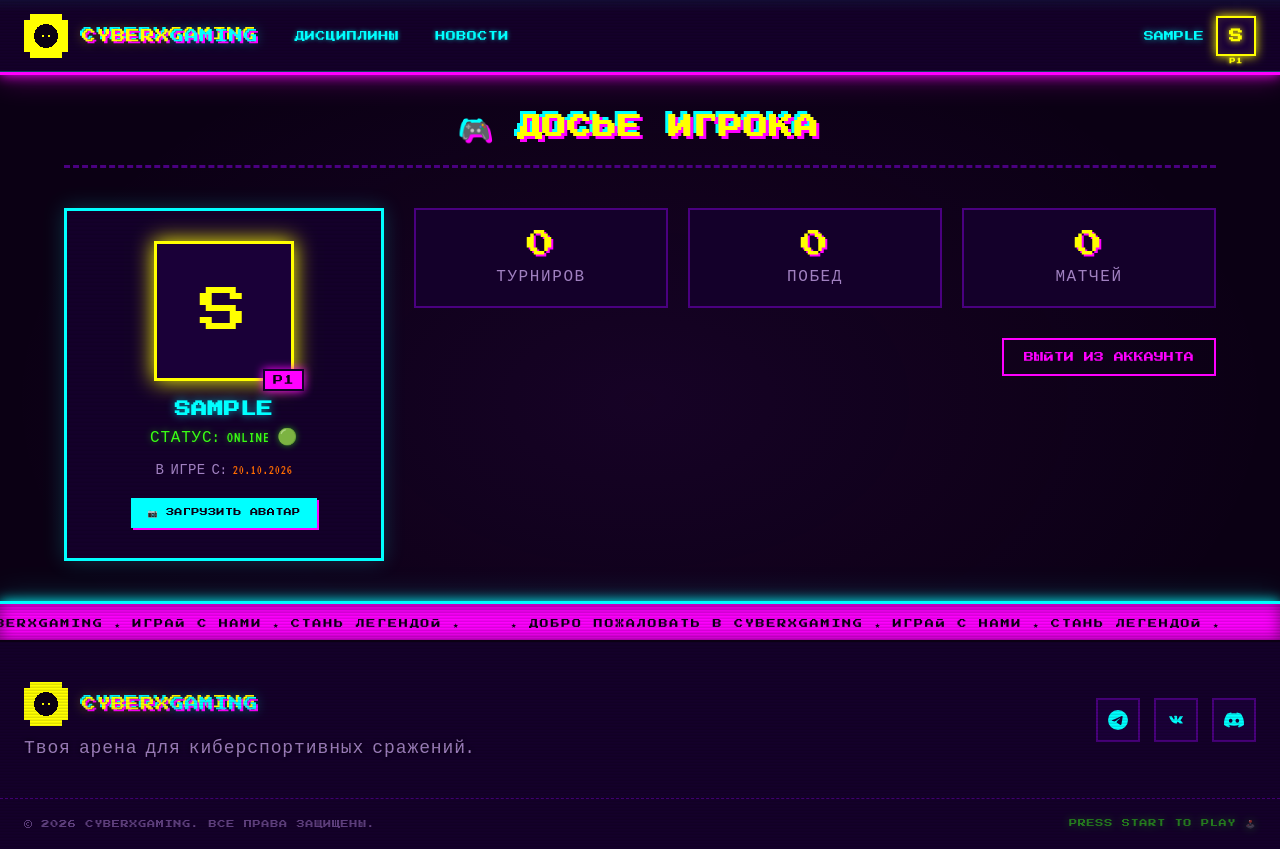
After one commit to iamnotzayats/CyberX, a Django app: a page that uses templates/base.html in a window 1280 px wide. The commit adds this page. Run offline with Django 5.2, Linux system fonts and the light colour scheme; the visitor is signed in with stand-in values (Sample User, id 1); data comes from the database, SQL or seed files in the repository.

Commit message:
Added online/offline user status

```diff
--- a/cyberxclient/urls.py
+++ b/cyberxclient/urls.py
@@ -21,6 +21,9 @@ urlpatterns = [
     path('ajax/logout/', views.ajax_logout, name='ajax_logout'),
     path('ajax/password-reset/', views.ajax_password_reset, name='ajax_password_reset'),
     path('reset/<uidb64>/<token>/', views.reset_password_page, name='reset_password_page'),
+
+    # Маршруты для профиля
+    path('profile/<str:username>/', views.profile, name='profile'),
 ]+ static(settings.MEDIA_URL, document_root=settings.MEDIA_ROOT)
 
 if settings.DEBUG:
--- a/cyberxclient/views.py
+++ b/cyberxclient/views.py
@@ -3,7 +3,7 @@ import traceback
 from django.contrib.auth import authenticate, login, logout
 from django.http import JsonResponse
 from django.db.models import Prefetch
-from django.shortcuts import render, get_object_or_404
+from django.shortcuts import render, get_object_or_404, redirect
 from django.core.paginator import Paginator
 from django.core.mail import send_mail
 from django.contrib.auth.tokens import default_token_generator
@@ -16,6 +16,8 @@ from django.utils.http import urlsafe_base64_decode
 from django.core.mail import EmailMultiAlternatives
 
 from .models import *
+from django.contrib.auth.decorators import login_required
+from django.contrib import messages
 
 
 def home(request):
@@ -266,3 +268,19 @@ def reset_password_page(request, uidb64, token):
         return render(request, 'password_reset_confirm.html', {'form': form})
     else:
         return render(request, 'password_reset_invalid.html')
+
+
+
+#@login_required(login_url='/')
+def profile(request, username):
+    profile_user = get_object_or_404(Users, username=username)
+
+    if request.user.is_authenticated:
+        request.user.last_activity = timezone.now()
+        request.user.save(update_fields=['last_activity'])
+
+    # 3. Передаем профиль этого пользователя в шаблон
+    return render(request, 'profile.html', {
+        'page_title': f'Профиль — {profile_user.username}',
+        'profile_user': profile_user, # <-- Передаем того, чей профиль открыт
+    })
--- /dev/null
+++ b/static/css/profile.css
@@ -0,0 +1,256 @@
+/* ============================================================
+   СТРАНИЦА ПРОФИЛЯ (PLAYER DOSSIER)
+   ============================================================ */
+.profile-page {
+    max-width: 1200px;
+    margin: 40px auto;
+    padding: 0 24px;
+}
+
+.profile-header {
+    text-align: center;
+    margin-bottom: 40px;
+    border-bottom: 3px dashed var(--border-dim);
+    padding-bottom: 20px;
+}
+
+.profile-title {
+    font-family: var(--font-pixel);
+    font-size: 24px;
+    color: var(--neon-yellow);
+    text-shadow: 3px 3px 0 var(--neon-magenta), -3px -3px 0 var(--neon-cyan);
+    margin: 0;
+    letter-spacing: .05em;
+    animation: title-jitter 3s steps(2) infinite;
+}
+
+/* Сообщения */
+.profile-messages {
+    margin-bottom: 20px;
+}
+.profile-message {
+    padding: 12px;
+    font-family: var(--font-pixel);
+    font-size: 10px;
+    text-align: center;
+    border: 2px solid;
+    margin-bottom: 10px;
+}
+.profile-message--success {
+    color: var(--neon-green);
+    border-color: var(--neon-green);
+    background: rgba(57,255,20,.1);
+    box-shadow: 0 0 12px rgba(57,255,20,.3);
+}
+.profile-message--error {
+    color: var(--neon-magenta);
+    border-color: var(--neon-magenta);
+    background: rgba(255,0,255,.1);
+    box-shadow: 0 0 12px rgba(255,0,255,.3);
+}
+
+/* Сетка */
+.profile-layout {
+    display: grid;
+    grid-template-columns: 320px 1fr;
+    gap: 30px;
+    align-items: start;
+}
+
+/* ---------- ЛЕВАЯ КОЛОНКА (КАРТОЧКА) ---------- */
+.profile-card {
+    background: var(--bg-header);
+    border: 3px solid var(--neon-cyan);
+    box-shadow: 0 0 20px rgba(0,255,255,.2);
+    padding: 30px 20px;
+    text-align: center;
+    position: relative;
+}
+.profile-card::after {
+    content: "";
+    position: absolute;
+    inset: 0;
+    pointer-events: none;
+    background: repeating-linear-gradient(
+        to bottom,
+        rgba(0,0,0,0) 0px,
+        rgba(0,0,0,0) 2px,
+        rgba(0,0,0,.1) 3px,
+        rgba(0,0,0,.1) 4px
+    );
+    mix-blend-mode: multiply;
+    z-index: 1;
+}
+.profile-card > * { position: relative; z-index: 2; }
+
+.profile-avatar-wrap {
+    position: relative;
+    width: 140px;
+    height: 140px;
+    margin: 0 auto 20px;
+}
+
+.profile-avatar-img {
+    width: 100%;
+    height: 100%;
+    object-fit: cover;
+    border: 3px solid var(--neon-yellow);
+    box-shadow: 0 0 20px var(--neon-yellow);
+}
+
+.profile-avatar-placeholder {
+    width: 100%;
+    height: 100%;
+    display: flex;
+    align-items: center;
+    justify-content: center;
+    background: var(--bg-inset);
+    border: 3px solid var(--neon-yellow);
+    color: var(--neon-yellow);
+    font-family: var(--font-pixel);
+    font-size: 48px;
+    box-shadow: 0 0 20px var(--neon-yellow);
+}
+
+.profile-rank {
+    position: absolute;
+    bottom: -10px;
+    right: -10px;
+    background: var(--neon-magenta);
+    color: #0b0014;
+    font-family: var(--font-pixel);
+    font-size: 10px;
+    padding: 4px 8px;
+    border: 2px solid var(--bg-header);
+    box-shadow: 0 0 10px var(--neon-magenta);
+}
+
+.profile-username {
+    font-family: var(--font-pixel);
+    font-size: 16px;
+    color: var(--neon-cyan);
+    text-shadow: 0 0 8px rgba(0,255,255,.6);
+    margin: 0 0 10px 0;
+    word-break: break-all;
+}
+
+.profile-status {
+    font-family: var(--font-mono);
+    font-size: 16px;
+    margin: 0 0 15px 0;
+    text-transform: uppercase;
+    letter-spacing: .05em;
+}
+
+/* Онлайн (Зеленый) */
+.profile-status--online {
+    color: var(--neon-green);
+    text-shadow: 0 0 6px rgba(57,255,20,.5);
+}
+
+/* Оффлайн (Магента) */
+.profile-status--offline {
+    color: var(--neon-magenta);
+    text-shadow: 0 0 6px rgba(255,0,255,.5);
+}
+
+.profile-joined {
+    font-family: var(--font-mono);
+    font-size: 14px;
+    color: var(--fg-muted);
+    margin-bottom: 20px;
+}
+.profile-joined span { color: var(--neon-orange); }
+
+.profile-avatar-form { margin-top: 15px; }
+
+.profile-upload-btn {
+    display: inline-block;
+    padding: 10px 16px;
+    font-family: var(--font-pixel);
+    font-size: 8px;
+    color: #0b0014;
+    background: var(--neon-cyan);
+    cursor: pointer;
+    box-shadow: 2px 2px 0 var(--neon-magenta);
+    transition: all var(--transition);
+}
+.profile-upload-btn:hover {
+    filter: brightness(1.2);
+    transform: translate(-1px, -1px);
+    box-shadow: 3px 3px 0 var(--neon-magenta);
+}
+
+/* ---------- ПРАВАЯ КОЛОНКА (КОНТЕНТ) ---------- */
+.profile-main {
+    display: flex;
+    flex-direction: column;
+    gap: 30px;
+}
+
+/* Статистика */
+.profile-stats-grid {
+    display: grid;
+    grid-template-columns: repeat(3, 1fr);
+    gap: 20px;
+}
+
+.stat-card {
+    background: var(--bg-header);
+    border: 2px solid var(--border-dim);
+    padding: 20px;
+    text-align: center;
+    transition: border-color var(--transition), box-shadow var(--transition);
+}
+.stat-card:hover {
+    border-color: var(--neon-cyan);
+    box-shadow: 0 0 15px rgba(0,255,255,.2);
+}
+.stat-value {
+    font-family: var(--font-pixel);
+    font-size: 28px;
+    color: var(--neon-yellow);
+    text-shadow: 2px 2px 0 var(--neon-magenta);
+    margin-bottom: 10px;
+}
+.stat-label {
+    font-family: var(--font-mono);
+    font-size: 16px;
+    color: var(--fg-muted);
+    letter-spacing: .1em;
+}
+
+/* Опасная зона (выход) */
+.profile-danger-zone {
+    text-align: right;
+}
+
+.profile-logout-btn {
+    padding: 12px 20px;
+    font-family: var(--font-pixel);
+    font-size: 10px;
+    color: var(--neon-magenta);
+    background: transparent;
+    border: 2px solid var(--neon-magenta);
+    cursor: pointer;
+    transition: all var(--transition);
+}
+.profile-logout-btn:hover {
+    background: rgba(255,0,255,.1);
+    box-shadow: 0 0 12px var(--neon-magenta);
+}
+
+/* ---------- АДАПТИВНОСТЬ ---------- */
+@media (max-width: 900px) {
+    .profile-layout {
+        grid-template-columns: 1fr;
+    }
+    .profile-stats-grid {
+        grid-template-columns: repeat(3, 1fr);
+        gap: 10px;
+    }
+    .stat-value { font-size: 20px; }
+    .stat-label { font-size: 12px; }
+    .profile-title { font-size: 18px; }
+    .profile-danger-zone { text-align: center; }
+}
--- a/templates/base.html
+++ b/templates/base.html
@@ -19,6 +19,7 @@
     <link rel="stylesheet" href="{% static 'css/base_footer.css' %}">
     <link rel="stylesheet" href="{% static 'css/auth_modal.css' %}">
     <link rel="stylesheet" href="{% static 'css/password_reset.css' %}">
+    <link rel="stylesheet" href="{% static 'css/profile.css' %}">
 </head>
 <body>
 
@@ -55,7 +56,7 @@
 
                     <!-- Выпадающее меню -->
                     <div class="gh-user__dropdown" id="profile-dropdown">
-                        <a href="#" class="gh-user__dropdown-item">МОЙ ПРОФИЛЬ</a>
+                        <a href="{% url 'profile' user.username %}" class="gh-user__dropdown-item">МОЙ ПРОФИЛЬ</a>
                         <div class="gh-user__dropdown-divider"></div>
                         <button class="gh-user__dropdown-item gh-user__dropdown-item--logout" onclick="ajaxLogout()">ВЫЙТИ</button>
                     </div>
--- /dev/null
+++ b/templates/profile.html
@@ -0,0 +1,88 @@
+{% extends 'base.html' %}
+{% load static %}
+
+{% block content %}
+<section class="profile-page">
+    <header class="profile-header">
+        <h1 class="profile-title">🎮 ДОСЬЕ ИГРОКА</h1>
+    </header>
+
+    <!-- Сообщения об успехе/ошибке -->
+    {% if messages %}
+        <div class="profile-messages">
+            {% for message in messages %}
+                <div class="profile-message {% if message.tags %}profile-message--{{ message.tags }}{% endif %}">
+                    {{ message }}
+                </div>
+            {% endfor %}
+        </div>
+    {% endif %}
+
+    <div class="profile-layout">
+        <!-- Левая колонка: Аватар и основная инфа -->
+        <aside class="profile-sidebar">
+            <div class="profile-card">
+                <div class="profile-avatar-wrap">
+                    {% if profile_user.avatar %}
+                        <img src="{{ profile_user.avatar.url }}" alt="Аватар" class="profile-avatar-img">
+                    {% else %}
+                        <div class="profile-avatar-placeholder">
+                            {{ profile_user.username|first|upper }}
+                        </div>
+                    {% endif %}
+                    <div class="profile-rank">P1</div>
+                </div>
+
+                <h2 class="profile-username">{{ profile_user.username|upper }}</h2>
+
+                {% if profile_user.is_online %}
+                    <p class="profile-status profile-status--online">СТАТУС: ONLINE 🟢</p>
+                {% else %}
+                    <p class="profile-status profile-status--offline">СТАТУС: OFFLINE 🔴</p>
+                {% endif %}
+
+                <div class="profile-joined">
+                    В ИГРЕ С: <span>{{ profile_user.date_joined|date:"d.m.Y" }}</span>
+                </div>
+
+                <!-- Форма загрузки аватара (показываем ТОЛЬКО владельцу профиля) -->
+                {% if request.user == profile_user %}
+                    <form method="post" enctype="multipart/form-data" class="profile-avatar-form">
+                        {% csrf_token %}
+                        <label for="id_avatar" class="profile-upload-btn">
+                            📷 ЗАГРУЗИТЬ АВАТАР
+                        </label>
+                        <input type="file" id="id_avatar" name="avatar" accept="image/*" onchange="this.form.submit()" style="display: none;">
+                    </form>
+                {% endif %}
+            </div>
+        </aside>
+
+        <!-- Правая колонка: Статистика и выход -->
+        <main class="profile-main">
+            <!-- Блок статистики -->
+            <div class="profile-stats-grid">
+                <div class="stat-card">
+                    <div class="stat-value">0</div>
+                    <div class="stat-label">ТУРНИРОВ</div>
+                </div>
+                <div class="stat-card">
+                    <div class="stat-value">0</div>
+                    <div class="stat-label">ПОБЕД</div>
+                </div>
+                <div class="stat-card">
+                    <div class="stat-value">0</div>
+                    <div class="stat-label">МАТЧЕЙ</div>
+                </div>
+            </div>
+
+            <!-- Кнопка выхода (показываем ТОЛЬКО владельцу) -->
+            {% if request.user == profile_user %}
+                <div class="profile-danger-zone">
+                    <button onclick="ajaxLogout()" class="profile-logout-btn">ВЫЙТИ ИЗ АККАУНТА</button>
+                </div>
+            {% endif %}
+        </main>
+    </div>
+</section>
+{% endblock %}
```
Also changed, not shown: cyberxadmin/settings.py (+7 -0 lines), cyberxclient/middleware.py (added, +13 -0 lines), cyberxclient/models.py (+9 -0 lines), static/js/auth_modal.js (+30 -69 lines), cyberxclient/migrations/0010_users_last_activity.py (added).
